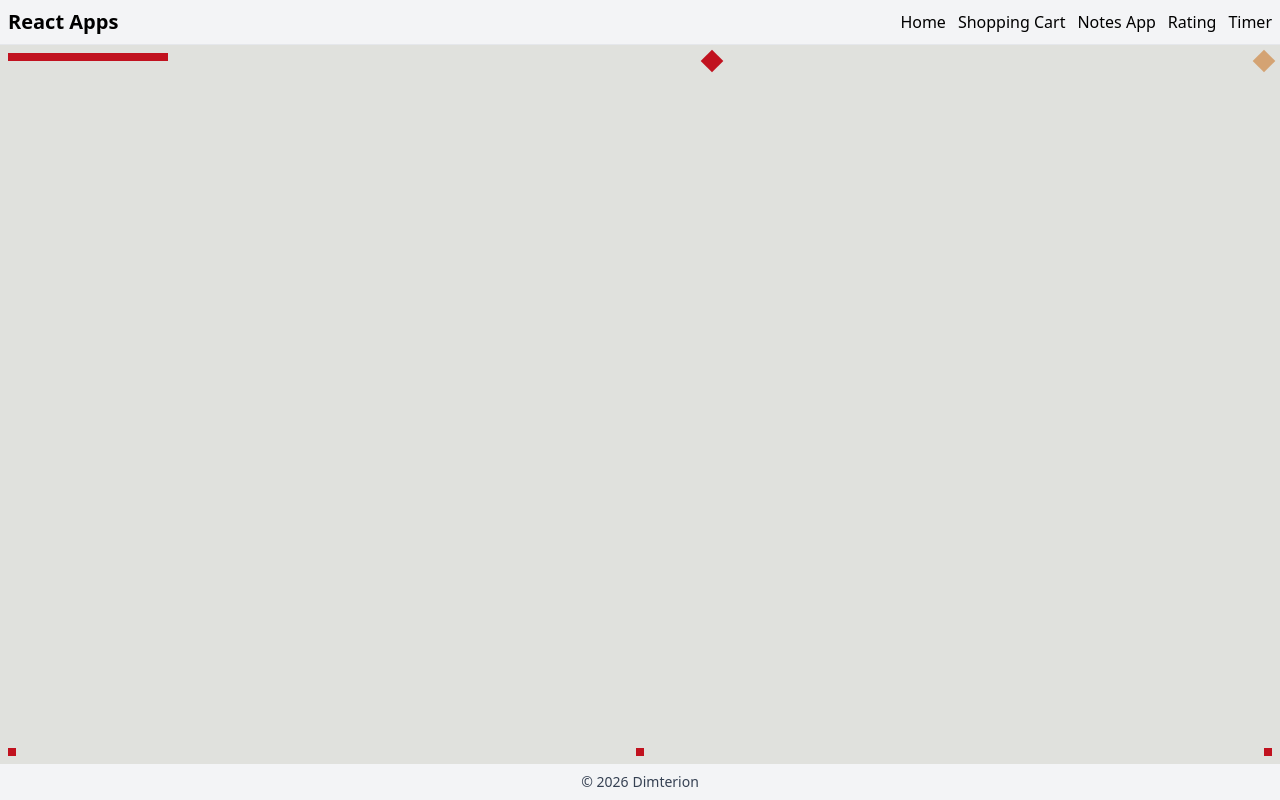
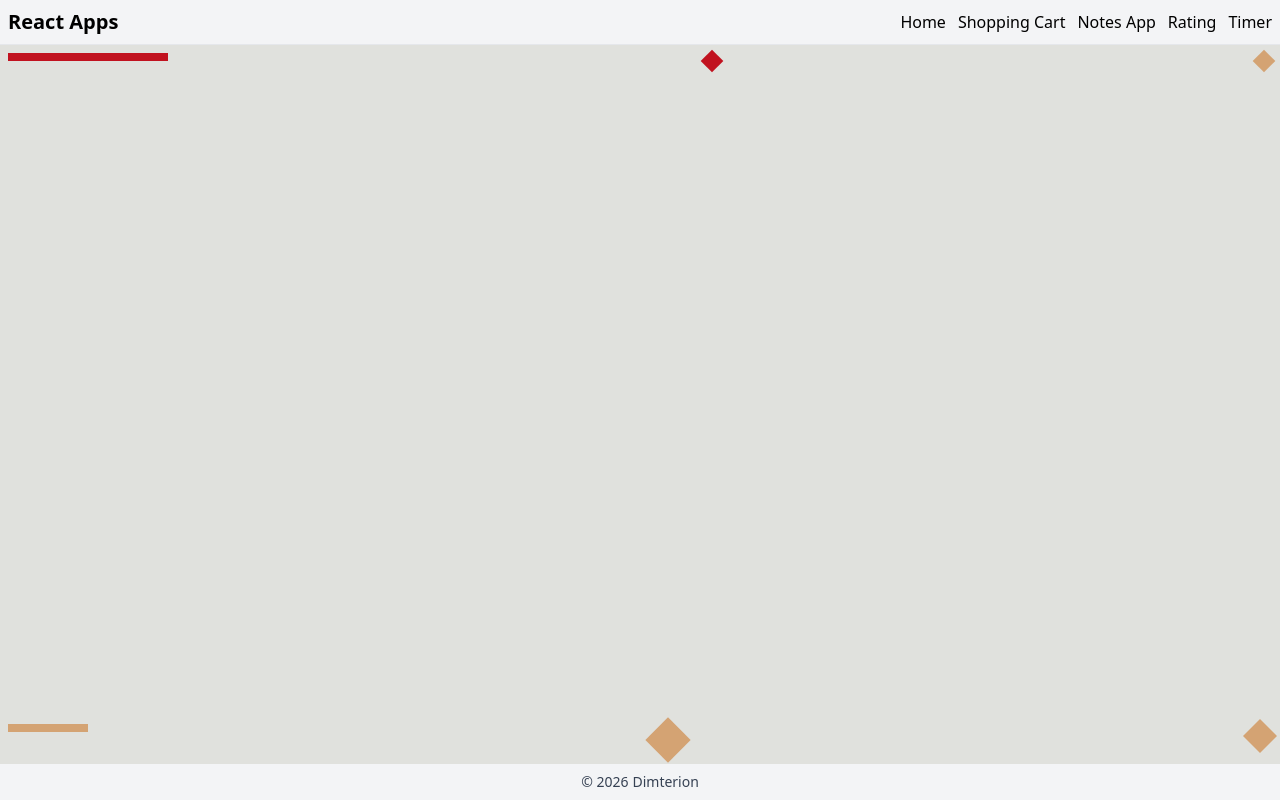
Before and after one commit to Dimterion/react-apps, a React (Vite) app: page /game-ui in a window 1280 px wide. Built offline with nearby package versions, Linux system fonts and the light colour scheme; no server answers.

Commit message:
adjust game-ui page elements & style

```diff
--- a/src/pages/game-ui/game-ui.css
+++ b/src/pages/game-ui/game-ui.css
@@ -54,3 +54,23 @@ body {
   rotate: 45deg;
   width: 1rem;
 }
+
+.game-ui__icon--skill {
+  background: var(--color-icon__sub);
+  height: 2rem;
+  rotate: 45deg;
+  width: 2rem;
+}
+
+.game-ui__icon--resources {
+  background: var(--color-icon__sub);
+  height: 1.5rem;
+  rotate: 45deg;
+  width: 1.5rem;
+}
+
+.game-ui__icon-info {
+  background: var(--color-icon__sub);
+  height: 0.5rem;
+  width: 5rem;
+}
--- a/src/pages/game-ui/game-ui.jsx
+++ b/src/pages/game-ui/game-ui.jsx
@@ -16,13 +16,13 @@ export default function GameUiPage() {
       </section>
       <section className="game-ui__bottom">
         <section className="game-ui__group">
-          <div className="game-ui__icon"></div>
+          <div className="game-ui__icon game-ui__icon-info"></div>
         </section>
         <section className="game-ui__group">
-          <div className="game-ui__icon"></div>
+          <div className="game-ui__icon game-ui__icon--skill"></div>
         </section>
         <section className="game-ui__group">
-          <div className="game-ui__icon"></div>
+          <div className="game-ui__icon game-ui__icon--resources"></div>
         </section>
       </section>
     </main>
```
